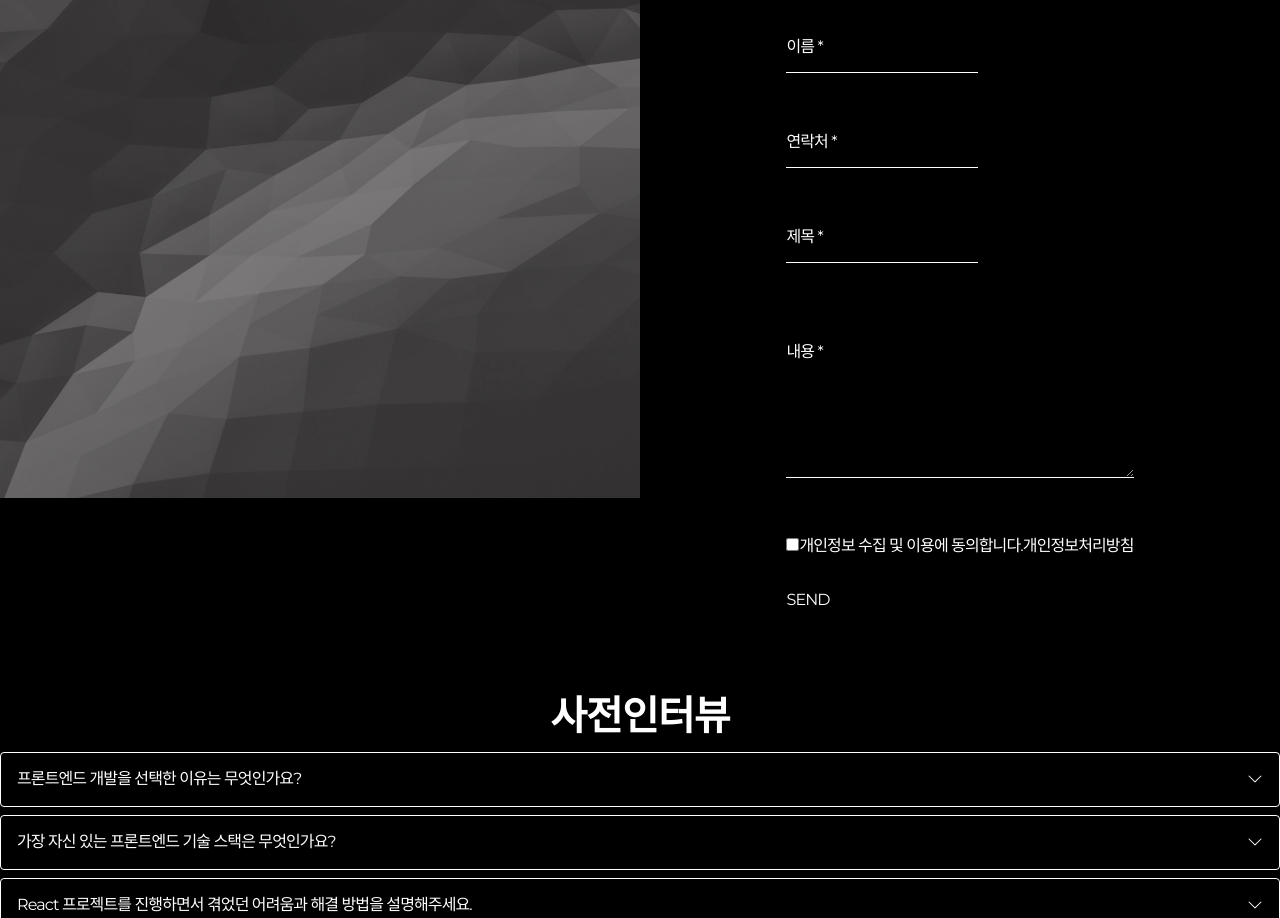
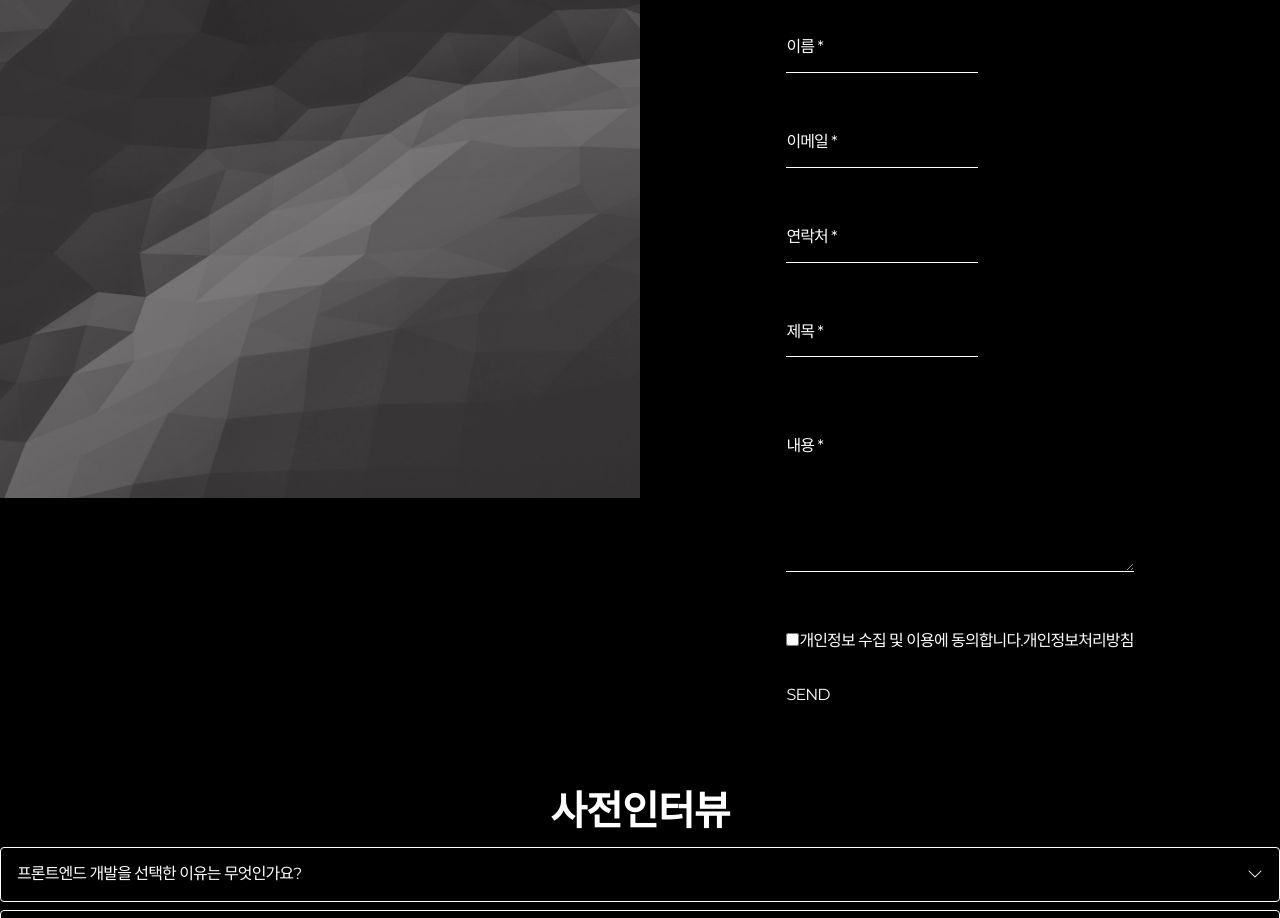
Before and after one commit to juhyun88/portfolio, a React (Vite) app: page / in a window 1280 px wide. Shown: the part 3636-4554 px from the top of the page. Built offline with nearby package versions, Linux system fonts and the light colour scheme.

Commit message:
폼 수정

```diff
--- a/src/components/Contact.tsx
+++ b/src/components/Contact.tsx
@@ -4,6 +4,7 @@ import axios from 'axios';
 const Contact = () => {
   const [form, setForm] = useState({
     name: '',
+    email: '',
     phone: '',
     subject: '',
     message: '',
@@ -47,6 +48,19 @@ const Contact = () => {
                   />
                 </label>
               </li>
+              <li className="flex_sb">
+              <label>
+                <input
+                  type="email"
+                  className="input_ty1 text-white placeholder-white"
+                  name="email" // ✅ name="email" 반드시 포함
+                  placeholder="이메일 *"
+                  required
+                  autoComplete="off"
+                  onChange={handleChange}
+                />
+              </label>
+            </li>
               <li className="flex_sb">
                 <label>
                   <input
```
